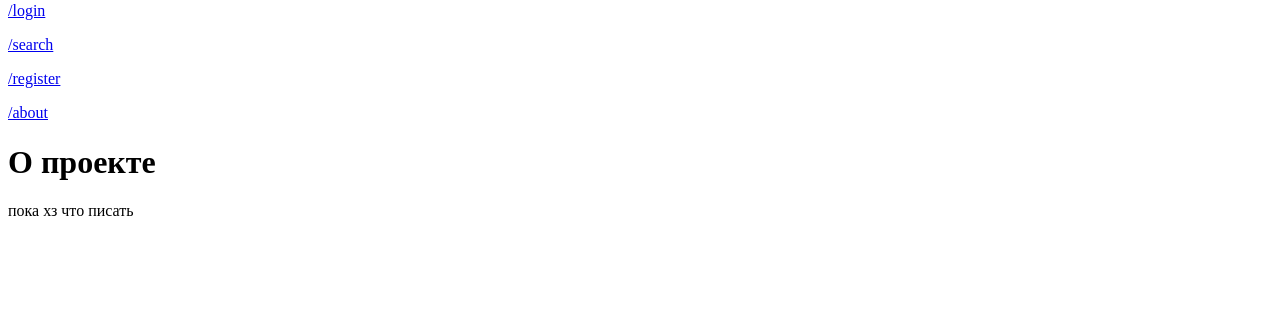
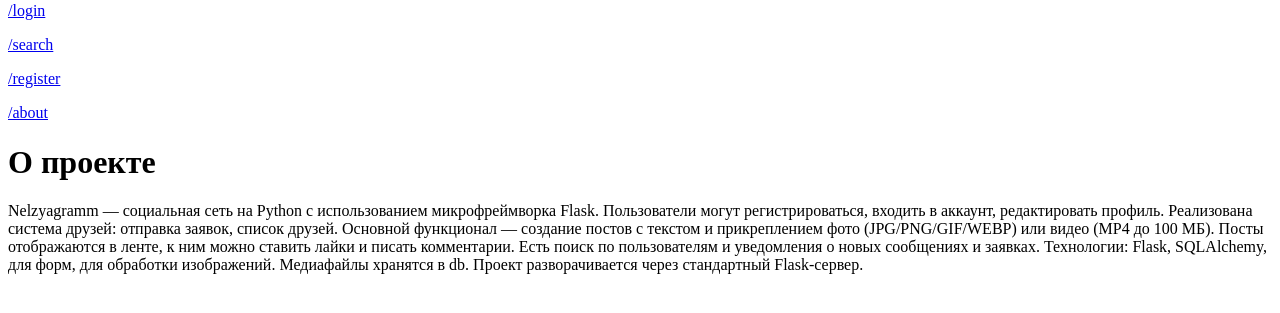
Before and after one commit to Mawr16/nelzyagramm, a Flask app: page /about in a window 1280 px wide. Shown: the part 132-445 px from the top of the page. Run offline with Flask 3, Linux system fonts and the light colour scheme.

Commit message:
Update about.html

```diff
--- a/nelzyagram/templates/about.html
+++ b/nelzyagram/templates/about.html
@@ -20,4 +20,4 @@
 
 
 <h1>О проекте</h1>
-    <p>пока хз что писать</p>
+    <p>Nelzyagramm — социальная сеть на Python с использованием микрофреймворка Flask. Пользователи могут регистрироваться, входить в аккаунт, редактировать профиль. Реализована система друзей: отправка заявок, список друзей. Основной функционал — создание постов с текстом и прикреплением фото (JPG/PNG/GIF/WEBP) или видео (MP4 до 100 МБ). Посты отображаются в ленте, к ним можно ставить лайки и писать комментарии. Есть поиск по пользователям и уведомления о новых сообщениях и заявках. Технологии: Flask, SQLAlchemy, для форм, для обработки изображений. Медиафайлы хранятся в db. Проект разворачивается через стандартный Flask-сервер.</p>
```
